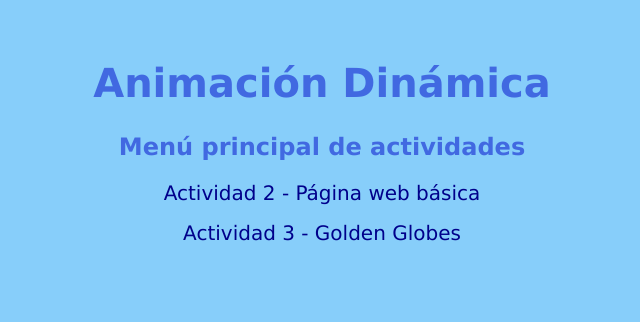
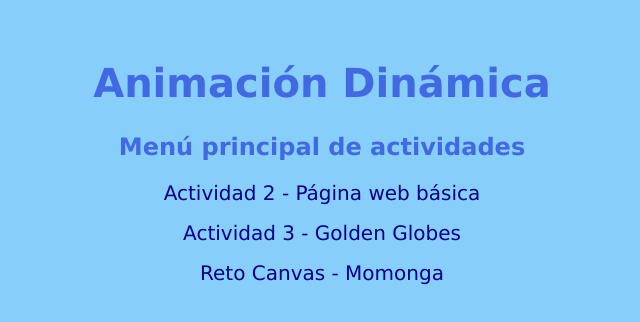
Before and after one commit to baatzycreates/AnimacionDinamica, a plain HTML site: page index.html in a window 1280 px wide. Shown: the whole page, without its empty margins (318-958 px from the left). Drawn offline with Linux system fonts and the light colour scheme.

Commit message:
Add link to Reto Canvas activity in index.html

```diff
--- a/index.html
+++ b/index.html
@@ -51,5 +51,10 @@
     </a>
 </p>
 
+    <p>
+    <a href="actividades/reto-canvas/reto-canvas.html">
+        Reto Canvas - Momonga
+    </a>
+</p>
 </body>
 </html>
```
